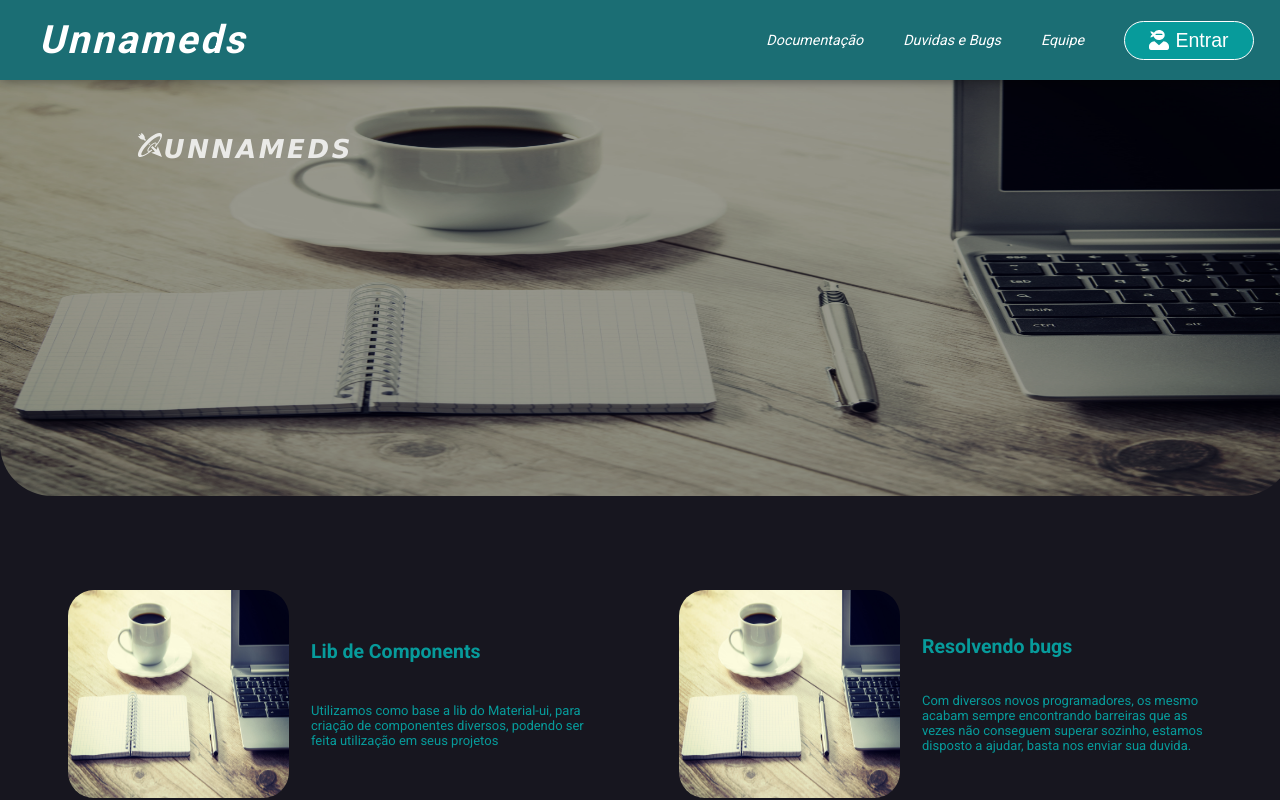
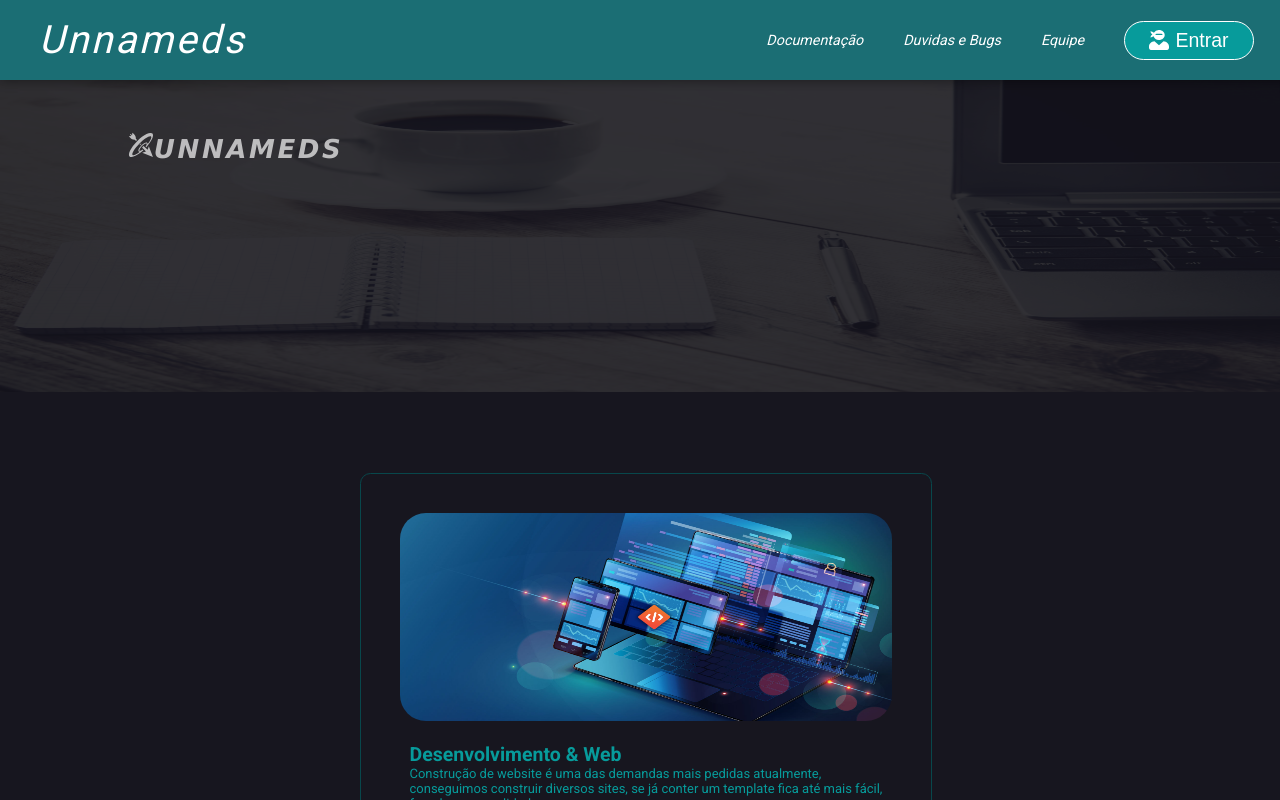
Before and after one commit to noguecisar97/comunidade, a Next.js app: page / in a window 1280 px wide. Shown: the top 800 px of the page. Built offline with nearby package versions, Linux system fonts and the light colour scheme.

Commit message:
feat: change layout home

```diff
--- a/src/components/cardTopic/cardTopic.tsx
+++ b/src/components/cardTopic/cardTopic.tsx
@@ -17,10 +17,10 @@ export const CardTopic: React.FC<IProps> = ({
   }
 
   return (
-    <Card {...rest}>
-      <Img src={img ?? '/images/home.jpg'} alt={`image of ${title}`} title={`image of ${title}`} />
+    <Card onClick={() => changePage(link)} {...rest}>
+      <Img src={`images/${img}`} alt={`image of ${title}`} title={`image of ${title}`} />
       <Contend>
-        <Title onClick={() => changePage(link)}>{title}</Title>
+        <Title>{title}</Title>
         <Description>{description}</Description>
       </Contend>
     </Card>
--- a/src/components/cardTopic/styles.ts
+++ b/src/components/cardTopic/styles.ts
@@ -5,17 +5,36 @@ export const Card = styled.div`
   min-height: 16rem;
 
   display: flex;
+  flex-direction: column;
   gap: 1rem;
-  padding: 1rem;
+  padding: 3rem;
+  border-radius: 0.8rem;
+
+  border: solid 1px ${(props) => props.theme.colors.fourth};
+  transition: border 2s;
+
+  :hover {
+    cursor: pointer;
+    border-color: ${(props) => props.theme.colors.secondary};
+
+    img {
+      filter: brightness(0.5);
+    }
+
+    p {
+      color: ${(props) => props.theme.colors.secondary};
+    }
+  }
 `
 
 export const Img = styled.img`
-  width: 17rem;
+  width: 100%;
   height: 16rem;
 
   background-color: ${(props) => props.theme.colors.primary};
   border: 0;
   border-radius: 2rem;
+  transition: filter 2s;
 `
 
 export const Contend = styled.div`
@@ -35,4 +54,5 @@ export const Title = styled.h2`
 export const Description = styled.p`
   font-size: 1rem;
   color: ${(props) => props.theme.colors.fifth};
+  transition: color 1.2s;
 `
--- a/src/components/cardTopic/types.ts
+++ b/src/components/cardTopic/types.ts
@@ -1,7 +1,7 @@
 import React from 'react'
 
 export interface IProps {
-  img?: string
+  img: string
   title: string
   description: string
   style?: React.CSSProperties
--- a/src/components/header/header.tsx
+++ b/src/components/header/header.tsx
@@ -14,7 +14,7 @@ export const Header = (): JSX.Element => {
   return (
     <Container>
       <Contend>
-        <Title>Unnameds</Title>
+        <Title href="/">Unnameds</Title>
         <Menu>
           <OptionMenu>Documentação</OptionMenu>
           <OptionMenu>Duvidas e Bugs</OptionMenu>
--- a/src/components/header/styles.ts
+++ b/src/components/header/styles.ts
@@ -51,9 +51,14 @@ export const Button = styled.button`
   }
 `
 
-export const Title = styled.h1`
+export const Title = styled.a`
+  text-decoration: none;
   font-size: 3rem;
   color: ${(props) => props.theme.colors.secondary};
   font-style: italic;
   letter-spacing: 0.2rem;
+
+  :hover {
+    cursor: pointer;
+  }
 `
--- a/src/modules/home/home.tsx
+++ b/src/modules/home/home.tsx
@@ -23,6 +23,7 @@ export const Home = (): JSX.Element => {
               description={e.description}
               title={e.name}
               link={e.link}
+              img={e.img}
             />
           ))}
         </TopicsContainer>
--- a/src/modules/home/styles.ts
+++ b/src/modules/home/styles.ts
@@ -81,11 +81,10 @@ export const Title = styled.h1`
 
 export const Image = styled.img`
   width: 100%;
-  height: calc(100vh - 80px);
-  min-height: 26rem;
-  max-height: 32rem;
+  height: calc(100vh - 120px);
+  min-height: 20rem;
+  max-height: 24rem;
   filter: grayscale(0.4) brightness(0.6);
-  border-radius: 0 0 4rem 4rem;
 
   @media screen and (max-width: 800px) {
     height: calc(100vh - 280px);
@@ -94,6 +93,8 @@ export const Image = styled.img`
   @media screen and (max-width: 600px) {
     height: calc(100vh - 380px);
   }
+
+  opacity: 0.2;
 `
 
 export const TopicsContainer = styled.div`
--- a/src/modules/home/topicos.json
+++ b/src/modules/home/topicos.json
@@ -1,27 +1,8 @@
 [
-  {
-    "name": "Lib de Components",
-    "description": "Utilizamos como base a lib do Material-ui, para criação de componentes diversos, podendo ser feita utilização em seus projetos",
-    "link": ""
-  },
-  {
-    "name": "Resolvendo bugs",
-    "description": "Com diversos novos programadores, os mesmo acabam sempre encontrando barreiras que as vezes não conseguem superar sozinho, estamos disposto a ajudar, basta nos enviar sua duvida.",
-    "link": ""
-  },
-  {
-    "name": "Equipe",
-    "description": "Nossa equipe é composta por 6 desenvolvedores, venha conhecer e descobrir um pouco mais de cada um e suas informações.",
-    "link": ""
-  },
-  {
-    "name": "Projetos já criados",
-    "description": "Nossa equipe já atuou em diversos projetos tendo assim grande conhecimento para a ajuda e suporte, conheça alguns de nossos projetos",
-    "link": ""
-  },
   {
     "name": "Desenvolvimento & Web",
     "description": "Construção de website é uma das demandas mais pedidas atualmente, conseguimos construir diversos sites, se já conter um template fica até mais fácil, focados em qualidade e seguraça",
-    "link": "/web"
+    "link": "/web",
+    "img": "web.jpg"
   }
 ]
--- /dev/null
+++ b/src/modules/web/components/conteudo/components/javaScript/components/IfElse.tsx
@@ -0,0 +1,5 @@
+import React from 'react'
+
+export const PageIfElse = (): JSX.Element => {
+  return <h1>IF / ELSE</h1>
+}
--- a/src/pages/_document.tsx
+++ b/src/pages/_document.tsx
@@ -47,7 +47,7 @@ export default class MyDocument extends Document {
             rel="stylesheet"
           />
 
-          <link rel="icon" href="https://rocketseat.com.br/favicon.ico" />
+          <link rel="icon" href="code.ico" />
         </Head>
         <body>
           <Main />
```
Also changed, not shown: public/images/web.jpg (added), 1 other file (tests, documents, lock files or other folders).
